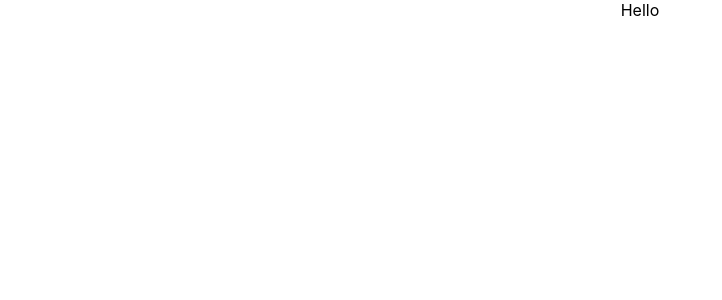
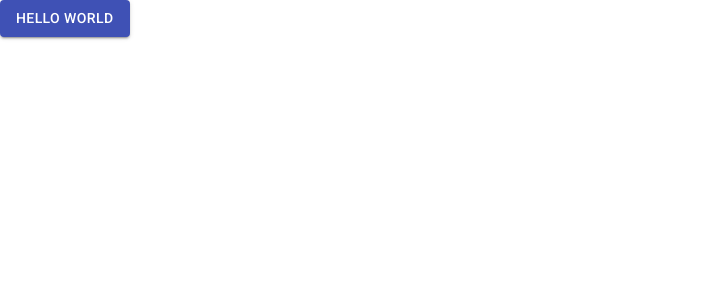
Before and after one commit to chikoom/mighty-micro-api, a React (Create React App) app: page / in a window 1280 px wide. Shown: the top 300 px of the page, without its empty margins (0-722 px from the left). Built offline with nearby package versions, Linux system fonts and the light colour scheme.

Commit message:
material install

```diff
--- a/package.json
+++ b/package.json
@@ -3,6 +3,7 @@
   "version": "0.1.0",
   "private": true,
   "dependencies": {
+    "@material-ui/core": "^4.11.0",
     "@testing-library/jest-dom": "^4.2.4",
     "@testing-library/react": "^9.3.2",
     "@testing-library/user-event": "^7.1.2",
--- a/public/index.html
+++ b/public/index.html
@@ -9,6 +9,11 @@
       name="description"
       content="Web site created using create-react-app"
     />
+    <link
+      rel="stylesheet"
+      href="https://fonts.googleapis.com/css?family=Roboto:300,400,500,700&display=swap"
+    />
+
     <link rel="apple-touch-icon" href="%PUBLIC_URL%/logo192.png" />
     <!--
       manifest.json provides metadata used when your web app is installed on a
--- a/src/App.js
+++ b/src/App.js
@@ -1,9 +1,12 @@
 import React from 'react'
-import logo from './logo.svg'
-import './App.css'
+import { Button } from '@material-ui/core'
 
 function App() {
-  return <div className='App'>Hello</div>
+  return (
+    <Button color='primary' variant='contained'>
+      Hello World
+    </Button>
+  )
 }
 
 export default App
```
Also changed, not shown: 1 other file (tests, documents, lock files or other folders).
